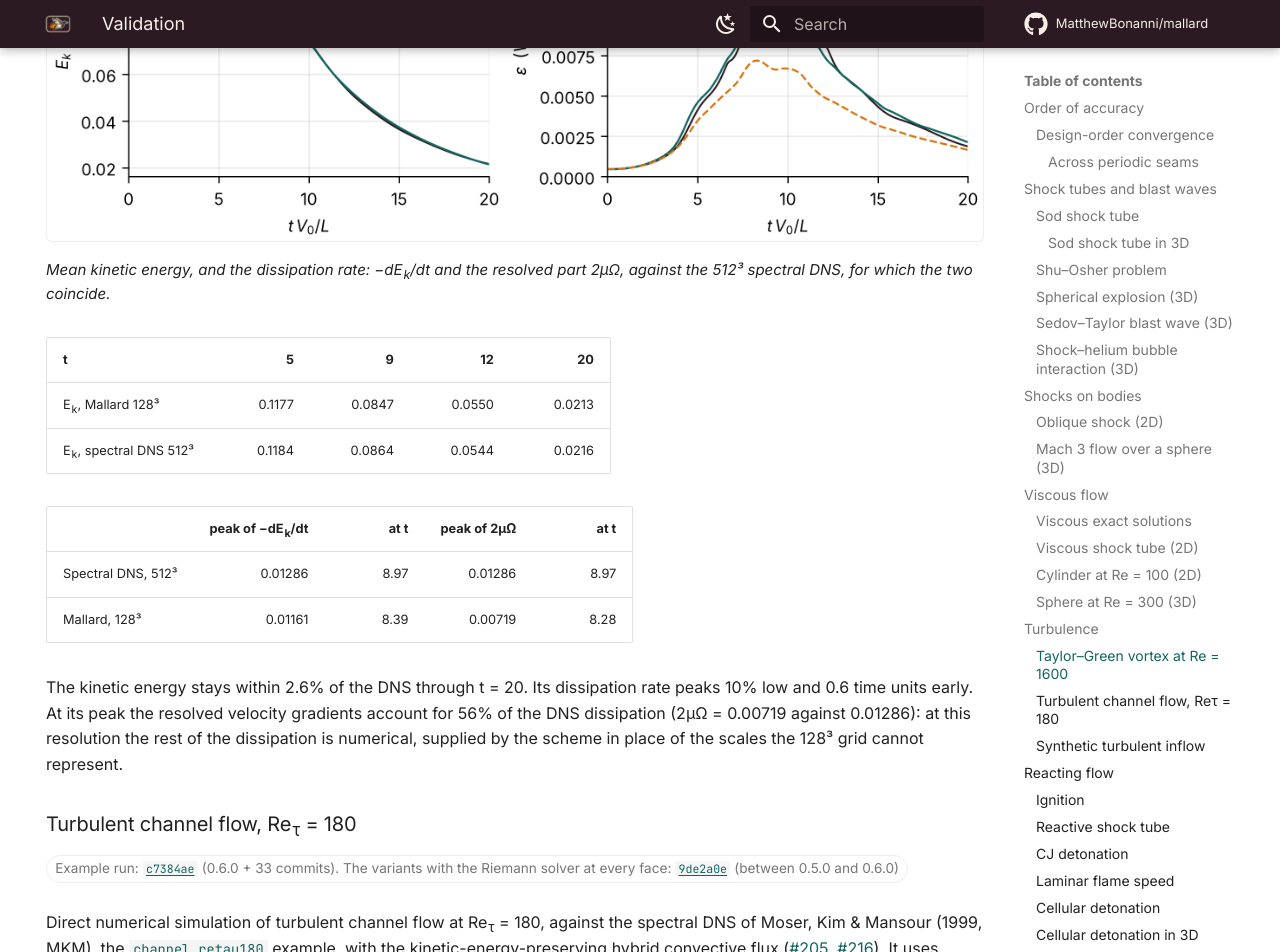
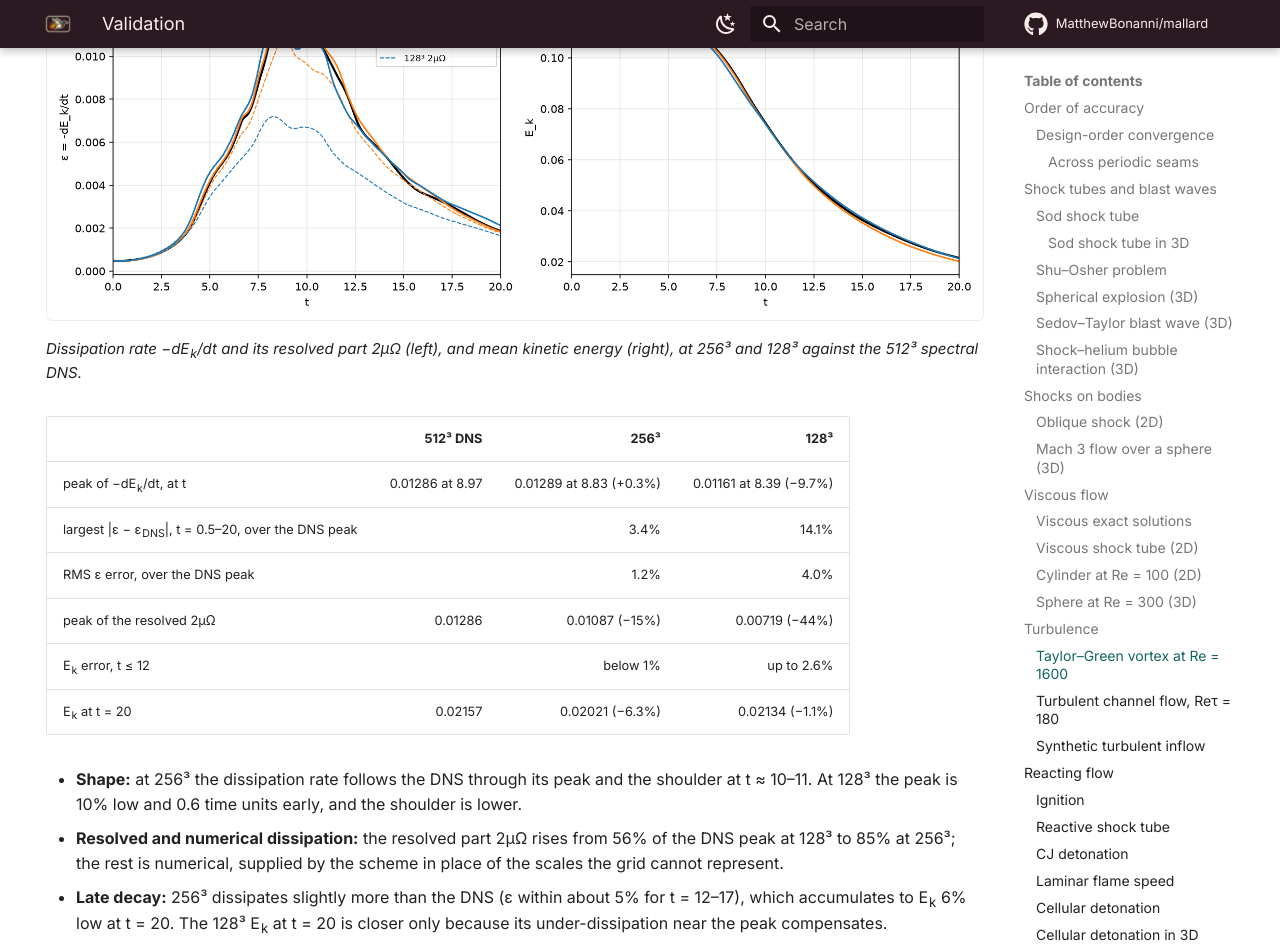
Before and after one commit to MatthewBonanni/mallard-website, an MkDocs documentation site: the page built from content/validation.md, in a window 1280 px wide and 1400 px high, scrolled down 22569 px. Shown: the top 952 px of the window. Built offline with MkDocs 1.6.1 and Material for MkDocs 9.7.7, drawn with Linux system fonts in a browser that asks for light colours; comment, search, counter and statistics services are not loaded; some of the changed text lies outside the part shown.

Commit message:
Taylor-Green vortex at 256^3: video, validation section, summary row, gallery
The 256^3 full-box run (e90065d, 0.6.0 + 16 commits; 16.8M hexahedra on
14 A100s) replaces the 128^3 video and leads the validation section: peak
dissipation 0.01289 at t = 8.83 against the DNS's 0.01286 at 8.97 (+0.3%),
largest epsilon error 3.4% of the peak (128^3: 14.1%), E_k(20) 6.3% low.
The 128^3 run stays as the second column and its figure and E_k table.
Web encode 3.9 MB; the slot comments are gone.

Co-Authored-By: Claude Opus 5.5 <noreply@anthropic.com>

```diff
--- a/content/validation.md
+++ b/content/validation.md
@@ -24,7 +24,7 @@ Each result on this page comes from a run of Mallard (double precision, default
 | [Viscous shock tube](#viscous-shock-tube) | wall density RMS difference; lambda-shock triple point | 0.56 (range 37–118); (0.581, 0.138) | Zhou et al. (2018), 1500 × 750 grid: (0.58, 0.137) | <span class="mallard-nowrap">0.4.0</span> |
 | [Cylinder, Re = 100](#cylinder-at-re-100) | St, mean C<sub>D</sub>, C<sub>L</sub> amplitude | 0.165, 1.368, 0.331 | 0.164–0.165, 1.33–1.35, 0.33–0.34 | <span class="mallard-nowrap">not recorded</span> |
 | [Sphere, Re = 300](#sphere-re300) (3D) | St, mean C<sub>D</sub>, mean C<sub>L</sub> (2.06M cells) | 0.133, 0.666, 0.070 | 0.134–0.137, 0.655–0.671, 0.065–0.069 | <span class="mallard-nowrap">dev. 0.3.0–0.4.0</span> |
-| [Taylor–Green vortex, Re = 1600](#taylor-green-vortex) (3D) | kinetic energy, largest deviation over t = 0–20; peak dissipation rate, at t | 2.6%; 0.01161 at 8.39 (128³) | 512³ spectral DNS: 0.01286 at 8.97 | <span class="mallard-nowrap">dev. 0.3.0–0.4.0</span> |
+| [Taylor–Green vortex, Re = 1600](#taylor-green-vortex) (3D) | peak dissipation rate, at t; largest ε error over t = 0.5–20, of the peak | 256³: 0.01289 at 8.83, 3.4%; 128³: 0.01161 at 8.39, 14.1% | 512³ spectral DNS: 0.01286 at 8.97 | <span class="mallard-nowrap">dev. 0.6.0–0.7.0</span> |
 | [Channel flow, Re<sub>τ</sub> = 180](#channel-retau180) (3D) | Re<sub>τ</sub>; C<sub>f</sub>; peaks of u<sub>rms</sub>, v<sub>rms</sub>, w<sub>rms</sub>, −u′v′ | 180.8; +2.0%; −0.5, +1.8, +1.4, +1.5% | DNS of Moser, Kim & Mansour (1999): 178.1 | <span class="mallard-nowrap">dev. 0.6.0–0.7.0</span> |
 | [Synthetic turbulent inflow](#synthetic-inflow) (3D) | distance from the inlet to within 5% of the developed channel, all statistics | about 17h | about 20h (Keating et al. 2004) | <span class="mallard-nowrap">dev. 0.6.0–0.7.0</span> |
 | [0D ignition](#ignition) (reacting) | ignition delay, 36 H<sub>2</sub>/air and CH<sub>4</sub>/air mixtures; final temperature | within 3 × 10<sup>−6</sup> (H<sub>2</sub>), 2 × 10<sup>−4</sup> (CH<sub>4</sub>); within 10<sup>−5</sup> K | Cantera reactor; Cantera equilibrium | <span class="mallard-nowrap">0.4.0</span> |
@@ -387,35 +387,50 @@ Refining the mesh by 1.4 in every direction changes the Strouhal number by 0.2%,
 
 Direct numerical simulations, all in 3D; the large-eddy simulations are in [their own section](#les).
 
-<!-- SLOT: the 256^3 Taylor-Green vortex run replaces media/tgv.mp4 and media/tgv_poster.jpg; update this section's text, the summary-table row and the gallery caption with its numbers. -->
 ### Taylor–Green vortex at Re = 1600 {#taylor-green-vortex}
 
-Development code shortly after Mallard 0.3.0 (version string 0.3.0; 0.4.0 is the same on hexahedra)
+256³: [`e90065d`](https://github.com/MatthewBonanni/mallard/commit/e90065d) (0.6.0 + 16 commits). 128³: development code shortly after Mallard 0.3.0 (version string 0.3.0; 0.4.0 is the same on hexahedra)
 { .mallard-provenance }
 
-The Taylor–Green vortex is the standard test of a scheme's resolution of transition and decaying turbulence (case C3.5 of the International Workshop on High-Order CFD Methods; Brachet et al. 1983): in the periodic box [0, 2π]³, the velocity u = sin x cos y cos z, v = −cos x sin y cos z, w = 0 rolls up, breaks down into small vortices and decays, at Re = V<sub>0</sub>L/ν = 1600, Mach 0.1 and Pr = 0.71. Mallard computes the full periodic box (`examples/taylor_green_3d/input_periodic.toml`) on 128³ hexahedra (2,097,152 cells) with fifth-order TENO-E, HLLC and SSPRK3 at CFL 0.8, with the defaults of Mallard 0.3.0, which include the low-Mach correction of the convective flux, to t = 20 (run with the development code shortly after 0.3.0; 0.4.0 gives the same results on hexahedra): 32,274 time steps, 1 h 18 min on 8 NVIDIA A100 GPUs. The reference is the workshop's 512³ pseudo-spectral DNS. The resolved dissipation 2μΩ is computed from the enstrophy of the TENO-E reconstruction polynomials' velocity gradients.
+The Taylor–Green vortex is the standard test of a scheme's resolution of transition and decaying turbulence (case C3.5 of the International Workshop on High-Order CFD Methods; Brachet et al. 1983): in the periodic box [0, 2π]³, the velocity u = sin x cos y cos z, v = −cos x sin y cos z, w = 0 rolls up, breaks down into small vortices and decays, at Re = V<sub>0</sub>L/ν = 1600, Mach 0.1 and Pr = 0.71. Mallard computes the full periodic box (`examples/taylor_green_3d/input_periodic.toml`) with fifth-order TENO-E, HLLC and SSPRK3, including the low-Mach correction of the convective flux, to t = 20, at two resolutions:
+
+- **256³** hexahedra (16.8 million cells), CFL 0.4: 65,162 time steps, 0.52 s per step on 14 NVIDIA A100 GPUs over four nodes (about 9.5 hours of stepping).
+- **128³** hexahedra (2.1 million cells), CFL 0.8 with the defaults of Mallard 0.3.0: 32,274 time steps, 1 h 18 min on 8 A100 GPUs.
+
+The reference is the workshop's 512³ pseudo-spectral DNS. The resolved dissipation 2μΩ is computed from the enstrophy of the TENO-E reconstruction polynomials' velocity gradients.
 
 <figure class="mallard-figure" markdown>
-<video data-autoplay controls loop muted playsinline preload="none" width="1920" height="1080" poster="../media/tgv_poster.jpg" aria-label="Q-criterion isosurfaces of the Taylor-Green vortex in the full periodic box colored by vorticity magnitude, beside the dissipation rate against the spectral DNS"><source src="../media/tgv.mp4" type="video/mp4"></video>
-<figcaption>Q-criterion isosurfaces colored by vorticity magnitude in the full periodic box, and the dissipation rate against the 512³ spectral DNS.</figcaption>
+<video data-autoplay controls loop muted playsinline preload="none" width="1920" height="1080" poster="../media/tgv_poster.jpg" aria-label="Q-criterion isosurfaces of the Taylor-Green vortex at 256 cubed colored by vorticity magnitude, beside the dissipation rate against the spectral DNS and the 128 cubed run"><source src="../media/tgv.mp4" type="video/mp4"></video>
+<figcaption>256³: Q-criterion isosurfaces colored by vorticity magnitude in the full periodic box, and the dissipation rate traced over the 512³ spectral DNS and the 128³ run.</figcaption>
 </figure>
 
 <figure class="mallard-figure" markdown>
+![Dissipation rate and kinetic energy of the Taylor-Green vortex at 256 and 128 cubed against the spectral DNS](validation/tgv256_dissipation.png){ loading=lazy width=1800 height=675 }
+<figcaption>Dissipation rate −dE<sub>k</sub>/dt and its resolved part 2μΩ (left), and mean kinetic energy (right), at 256³ and 128³ against the 512³ spectral DNS.</figcaption>
+</figure>
+
+| | 512³ DNS | 256³ | 128³ |
+|---|---:|---:|---:|
+| peak of −dE<sub>k</sub>/dt, at t | 0.01286 at 8.97 | 0.01289 at 8.83 (+0.3%) | 0.01161 at 8.39 (−9.7%) |
+| largest \|ε − ε<sub>DNS</sub>\|, t = 0.5–20, over the DNS peak | | 3.4% | 14.1% |
+| RMS ε error, over the DNS peak | | 1.2% | 4.0% |
+| peak of the resolved 2μΩ | 0.01286 | 0.01087 (−15%) | 0.00719 (−44%) |
+| E<sub>k</sub> error, t ≤ 12 | | below 1% | up to 2.6% |
+| E<sub>k</sub> at t = 20 | 0.02157 | 0.02021 (−6.3%) | 0.02134 (−1.1%) |
+
+- **Shape:** at 256³ the dissipation rate follows the DNS through its peak and the shoulder at t ≈ 10–11. At 128³ the peak is 10% low and 0.6 time units early, and the shoulder is lower.
+- **Resolved and numerical dissipation:** the resolved part 2μΩ rises from 56% of the DNS peak at 128³ to 85% at 256³; the rest is numerical, supplied by the scheme in place of the scales the grid cannot represent.
+- **Late decay:** 256³ dissipates slightly more than the DNS (ε within about 5% for t = 12–17), which accumulates to E<sub>k</sub> 6% low at t = 20. The 128³ E<sub>k</sub> at t = 20 is closer only because its under-dissipation near the peak compensates.
+
+<figure class="mallard-figure" markdown>
 ![Kinetic energy and dissipation rate of the Taylor-Green vortex against the spectral DNS](validation/tgv.png){ loading=lazy width=2158 height=838 }
-<figcaption>Mean kinetic energy, and the dissipation rate: −dE<sub>k</sub>/dt and the resolved part 2μΩ, against the 512³ spectral DNS, for which the two coincide.</figcaption>
+<figcaption>The 128³ run: mean kinetic energy, and the dissipation rate −dE<sub>k</sub>/dt and its resolved part 2μΩ, against the 512³ spectral DNS, for which the two coincide.</figcaption>
 </figure>
 
 | t | 5 | 9 | 12 | 20 |
 |---|---:|---:|---:|---:|
 | E<sub>k</sub>, Mallard 128³ | 0.1177 | 0.0847 | 0.0550 | 0.0213 |
 | E<sub>k</sub>, spectral DNS 512³ | 0.1184 | 0.0864 | 0.0544 | 0.0216 |
-
-| | peak of −dE<sub>k</sub>/dt | at t | peak of 2μΩ | at t |
-|---|---:|---:|---:|---:|
-| Spectral DNS, 512³ | 0.01286 | 8.97 | 0.01286 | 8.97 |
-| Mallard, 128³ | 0.01161 | 8.39 | 0.00719 | 8.28 |
-
-The kinetic energy stays within 2.6% of the DNS through t = 20. Its dissipation rate peaks 10% low and 0.6 time units early. At its peak the resolved velocity gradients account for 56% of the DNS dissipation (2μΩ = 0.00719 against 0.01286): at this resolution the rest of the dissipation is numerical, supplied by the scheme in place of the scales the 128³ grid cannot represent.
 
 ### Turbulent channel flow, Re<sub>τ</sub> = 180 {#channel-retau180}
 
```
Also changed, not shown: content/gallery.md (+2 -4 lines), content/media/tgv_poster.jpg, content/validation/tgv256_dissipation.png (added), 2 other files.
